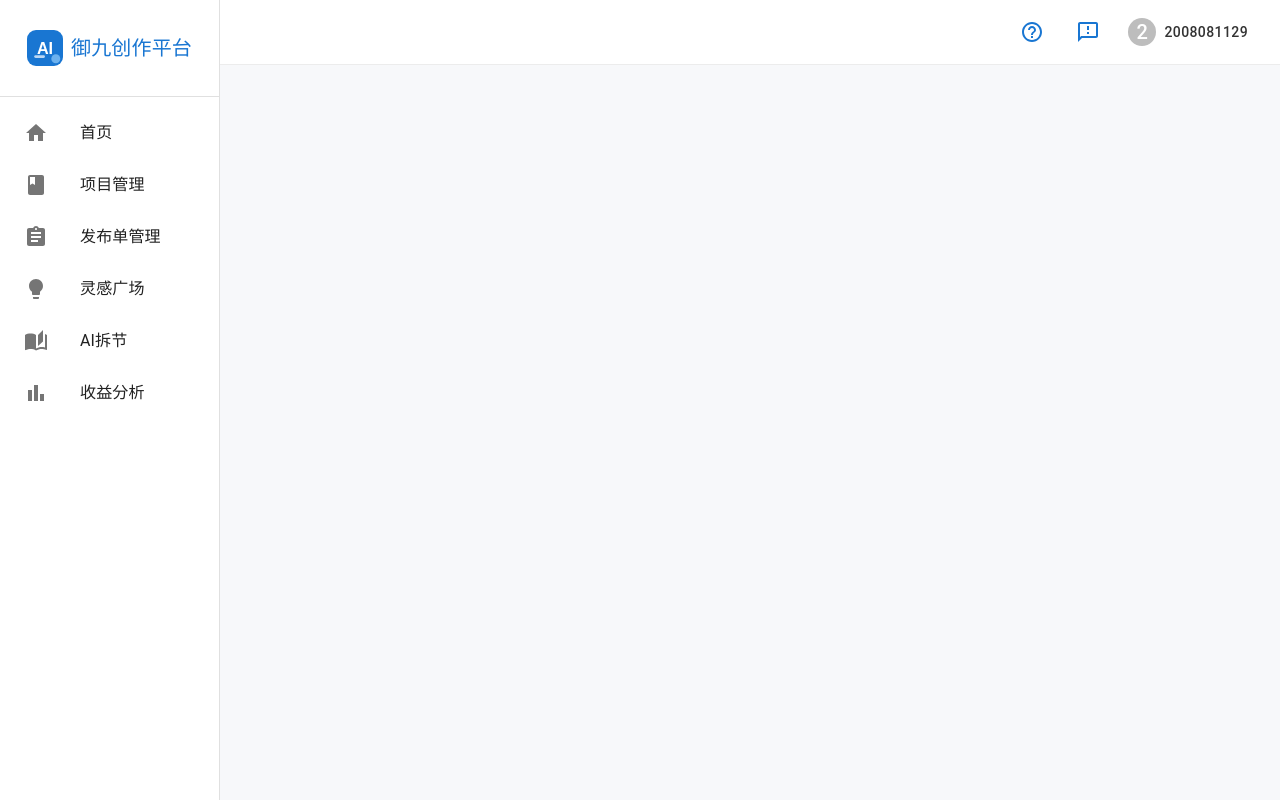
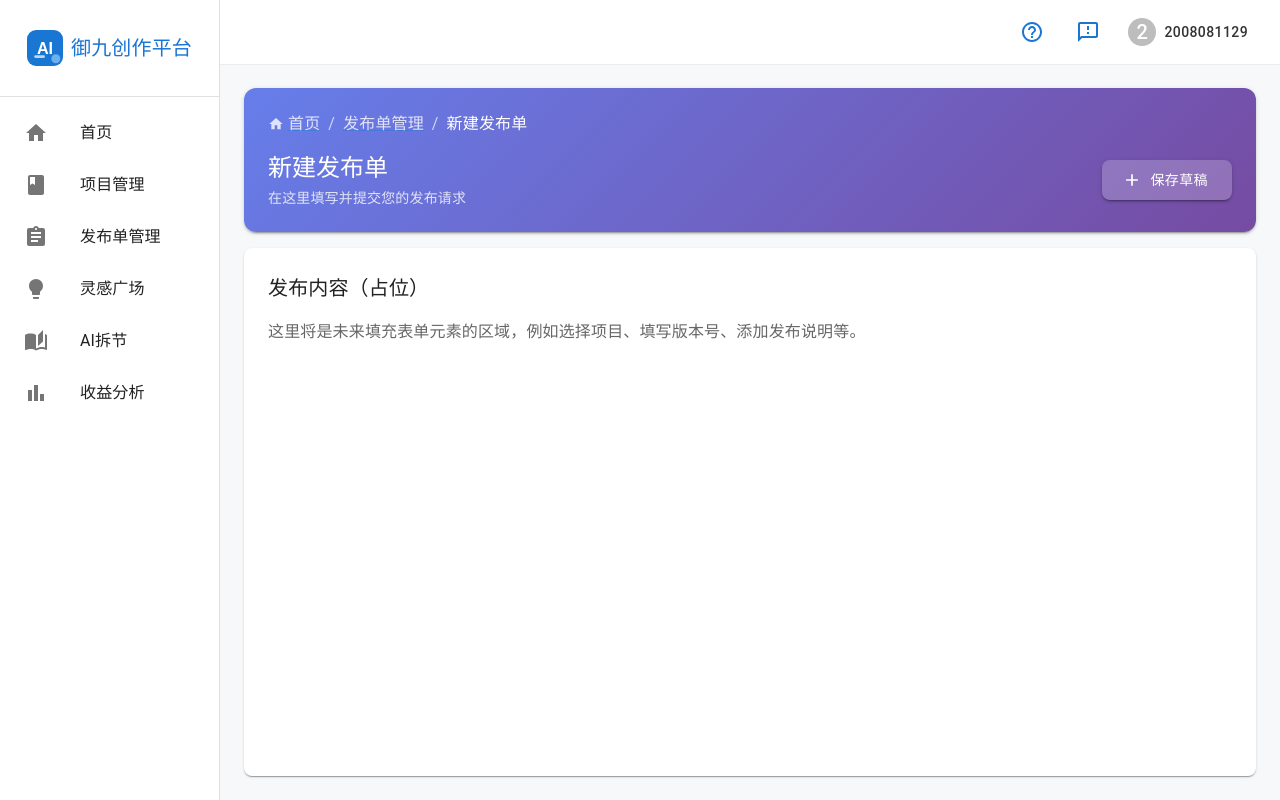
Before and after one commit to zhangfenglin/CraftStudioServiceWeb, a React (Vite) app: page /release-orders/create in a window 1280 px wide. Built offline with nearby package versions, Linux system fonts and the light colour scheme.

Commit message:
新建发布单页面

```diff
--- a/src/App.tsx
+++ b/src/App.tsx
@@ -4,6 +4,7 @@ import Layout from './components/Layout';
 import Home from './pages/Home';
 import Projects from './pages/Projects';
 import ReleaseOrders from './pages/ReleaseOrders';
+import CreateReleaseOrder from './pages/CreateReleaseOrder';
 
 const theme = createTheme({
   palette: {
@@ -27,6 +28,7 @@ function App() {
             <Route path="/" element={<Home />} />
             <Route path="/projects" element={<Projects />} />
             <Route path="/release-orders" element={<ReleaseOrders />} />
+            <Route path="/release-orders/create" element={<CreateReleaseOrder />} />
           </Routes>
         </Layout>
       </Router>
--- /dev/null
+++ b/src/pages/CreateReleaseOrder.tsx
@@ -0,0 +1,93 @@
+import { Box, Typography, Paper, Breadcrumbs, Link as MuiLink, Button } from '@mui/material';
+import { Link as RouterLink } from 'react-router-dom';
+import { Add as AddIcon, Home as HomeIcon } from '@mui/icons-material';
+
+const CreateReleaseOrder = () => {
+  return (
+    <Box sx={{ display: 'flex', flexDirection: 'column', gap: 2, flex: 1 }}>
+      {/* Header */}
+      <Paper
+        elevation={2}
+        sx={{
+          p: 3,
+          borderRadius: 3,
+          background: 'linear-gradient(135deg, #667eea 0%, #764ba2 100%)',
+          color: 'white'
+        }}
+      >
+        <Breadcrumbs
+          aria-label="breadcrumb"
+          sx={{
+            mb: 2,
+            '& .MuiBreadcrumbs-separator': {
+              color: 'rgba(255, 255, 255, 0.7)',
+            },
+          }}
+        >
+          <MuiLink
+            component={RouterLink}
+            to="/"
+            sx={{
+              display: 'flex',
+              alignItems: 'center',
+              color: 'rgba(255, 255, 255, 0.8)',
+              '&:hover': {
+                color: 'white',
+                textDecoration: 'none'
+              }
+            }}
+          >
+            <HomeIcon sx={{ mr: 0.5 }} fontSize="inherit" />
+            首页
+          </MuiLink>
+          <MuiLink
+            component={RouterLink}
+            to="/release-orders"
+            sx={{
+              color: 'rgba(255, 255, 255, 0.8)',
+              '&:hover': {
+                color: 'white',
+                textDecoration: 'none'
+              }
+            }}
+          >
+            发布单管理
+          </MuiLink>
+          <Typography color="white">新建发布单</Typography>
+        </Breadcrumbs>
+        <Box sx={{ display: 'flex', justifyContent: 'space-between', alignItems: 'center' }}>
+          <Box>
+            <Typography variant="h5" fontWeight="bold">新建发布单</Typography>
+            <Typography variant="body2" sx={{ opacity: 0.8, mt: 0.5 }}>在这里填写并提交您的发布请求</Typography>
+          </Box>
+          <Button
+            variant="contained"
+            startIcon={<AddIcon />}
+            sx={{
+              bgcolor: 'rgba(255, 255, 255, 0.2)',
+              '&:hover': {
+                bgcolor: 'rgba(255, 255, 255, 0.3)',
+              },
+              color: 'white',
+              borderRadius: 2,
+              px: 3,
+              py: 1
+            }}
+          >
+            保存草稿
+          </Button>
+        </Box>
+      </Paper>
+
+      {/* Form Area */}
+      <Paper elevation={1} sx={{ p: 3, borderRadius: 2, flex: 1 }}>
+        <Typography variant="h6">发布内容（占位）</Typography>
+        <Typography variant="body1" color="text.secondary" sx={{ mt: 2 }}>
+          这里将是未来填充表单元素的区域，例如选择项目、填写版本号、添加发布说明等。
+        </Typography>
+      </Paper>
+    </Box>
+  );
+};
+
+export default CreateReleaseOrder;
--- a/src/pages/ReleaseOrders.tsx
+++ b/src/pages/ReleaseOrders.tsx
@@ -18,15 +18,29 @@ import {
   IconButton,
   Tooltip,
 } from '@mui/material';
-import AddIcon from '@mui/icons-material/Add';
-import FilterListIcon from '@mui/icons-material/FilterList';
-import RefreshIcon from '@mui/icons-material/Refresh';
+import {
+  Add as AddIcon,
+  FilterList as FilterListIcon,
+  Refresh as RefreshIcon,
+} from '@mui/icons-material';
+import { useNavigate } from 'react-router-dom';
 
 const ReleaseOrders: React.FC = () => {
+  const navigate = useNavigate();
+
+  const handleCreate = () => {
+    navigate('/release-orders/create');
+  };
+
   return (
     <Box>
       <Paper elevation={0} sx={{ p: 3, borderRadius: 3, background: 'linear-gradient(90deg, #f7f8fa 60%, #e9f1ff 100%)', width: '100%', height: '100%', flex: 1, display: 'flex', flexDirection: 'column', minWidth: 0 }}>
-        <Typography variant="h5" fontWeight={700} mb={2}>发布单管理</Typography>
+        <Stack direction="row" justifyContent="space-between" alignItems="center" mb={3}>
+          <Typography variant="h4">发布单管理</Typography>
+          <Button variant="contained" startIcon={<AddIcon />} onClick={handleCreate}>
+            新建发布单
+          </Button>
+        </Stack>
 
         {/* 功能区 */}
         <Paper elevation={0} sx={{ p: 2, mb: 2, borderRadius: 2, background: 'rgba(255, 255, 255, 0.8)', backdropFilter: 'blur(10px)' }}>
@@ -75,19 +89,6 @@ const ReleaseOrders: React.FC = () => {
                   <RefreshIcon />
                 </IconButton>
               </Tooltip>
-
-              <Button
-                variant="contained"
-                startIcon={<AddIcon />}
-                size="small"
-                sx={{
-                  borderRadius: 2,
-                  textTransform: 'none',
-                  fontWeight: 600
-                }}
-              >
-                新建发布单
-              </Button>
             </Box>
           </Stack>
         </Paper>
```
